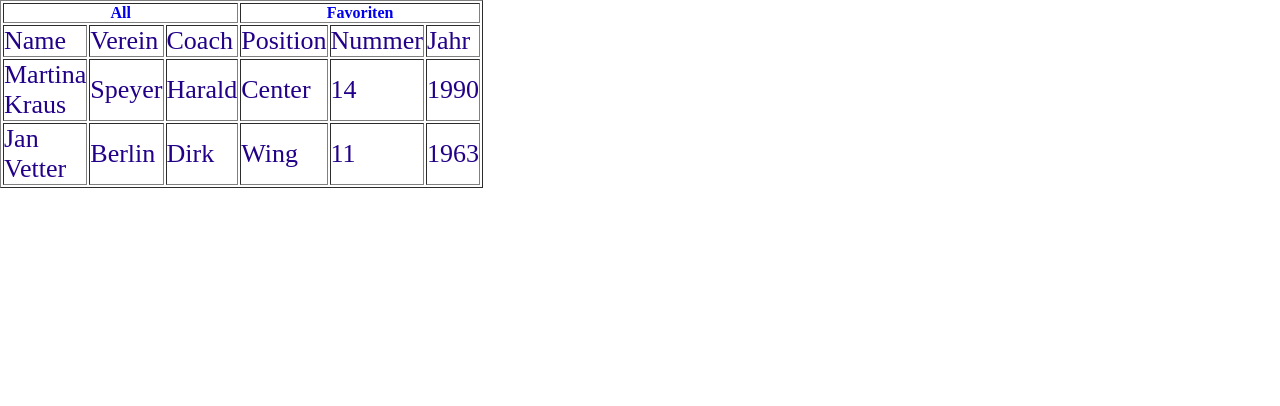
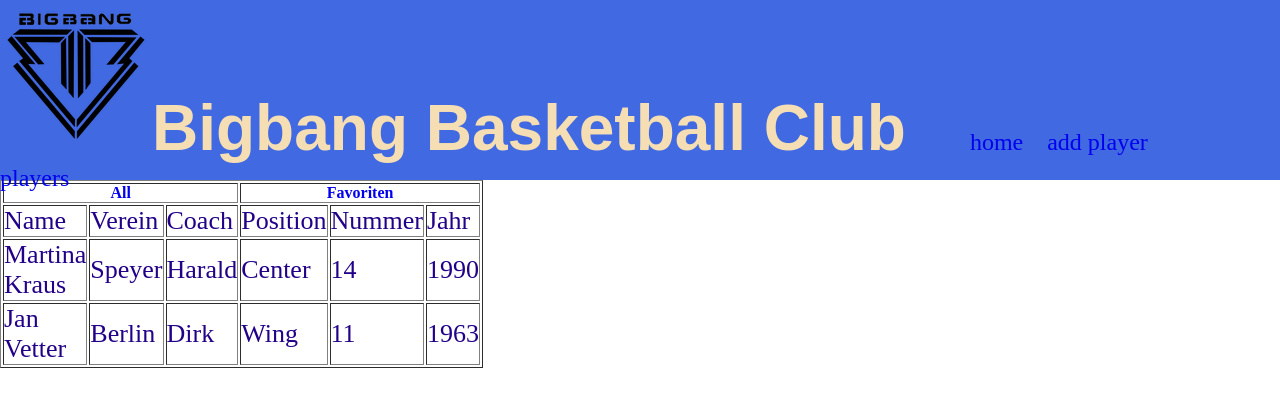
Before and after one commit to qingyaoliu/BigBang, a plain HTML site: page BigBang/Meilenstein1/players.html in a window 1280 px wide. Drawn offline with Linux system fonts and the light colour scheme; no server answers.

Commit message:
design passt

```diff
--- a/BigBang/Meilenstein1/players.html
+++ b/BigBang/Meilenstein1/players.html
@@ -8,6 +8,16 @@
 </head>
 
 <body onload="getPlayers(false);setAll()">
+  <!--das obere Teil-->
+  <div class="topT">
+	<span class="logo"><img src="img/logo.png" alt="das ist ein Logo" /></span>
+	<span class="verein">Bigbang Basketball Club</span>
+	<span class="knopf">
+	    <a href="home.html">home&nbsp&nbsp&nbsp</a>
+	    <a href="index.html">add player&nbsp&nbsp&nbsp</a>
+	    <a href="players.html">players</a>
+	</span>
+  </div>
 
 <table id="oldTable" border="1" width="20%">
 <tr>
```
